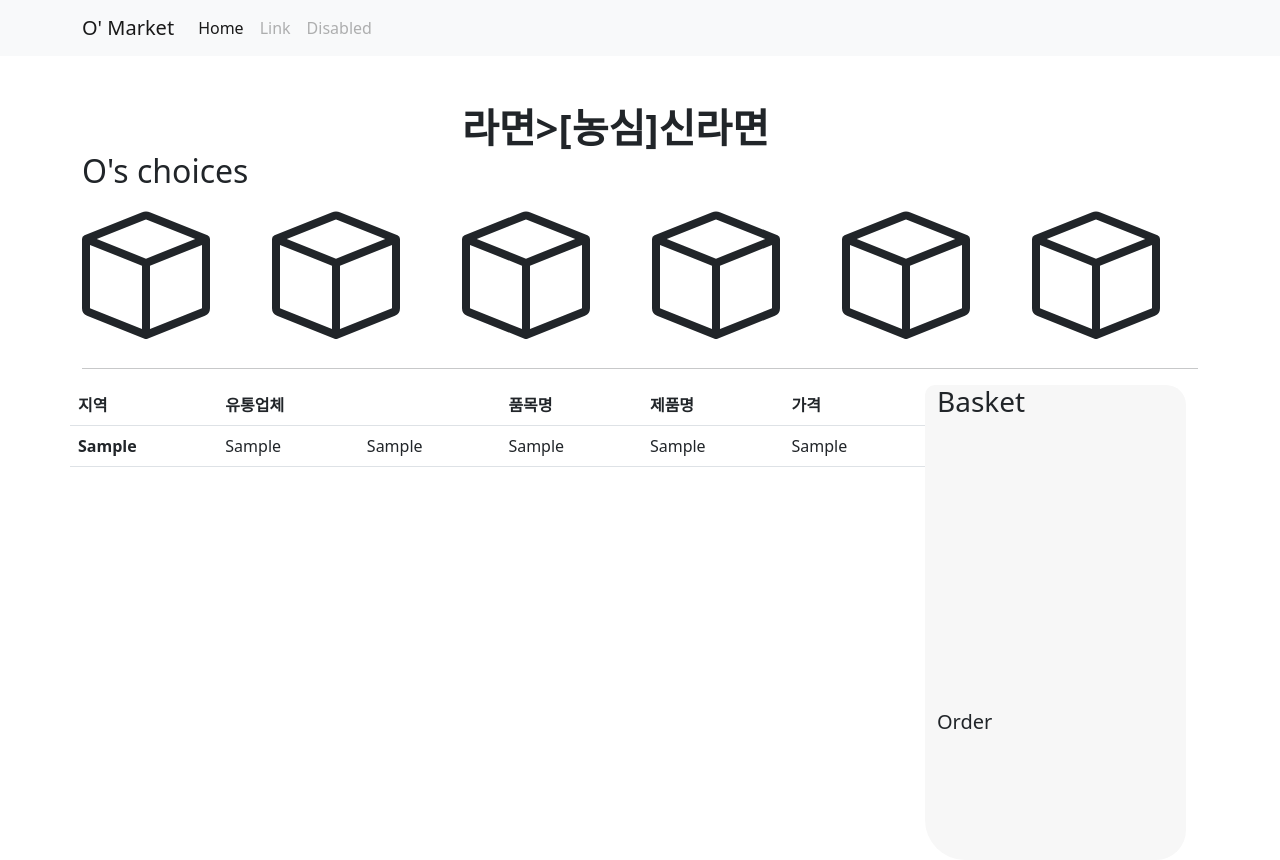
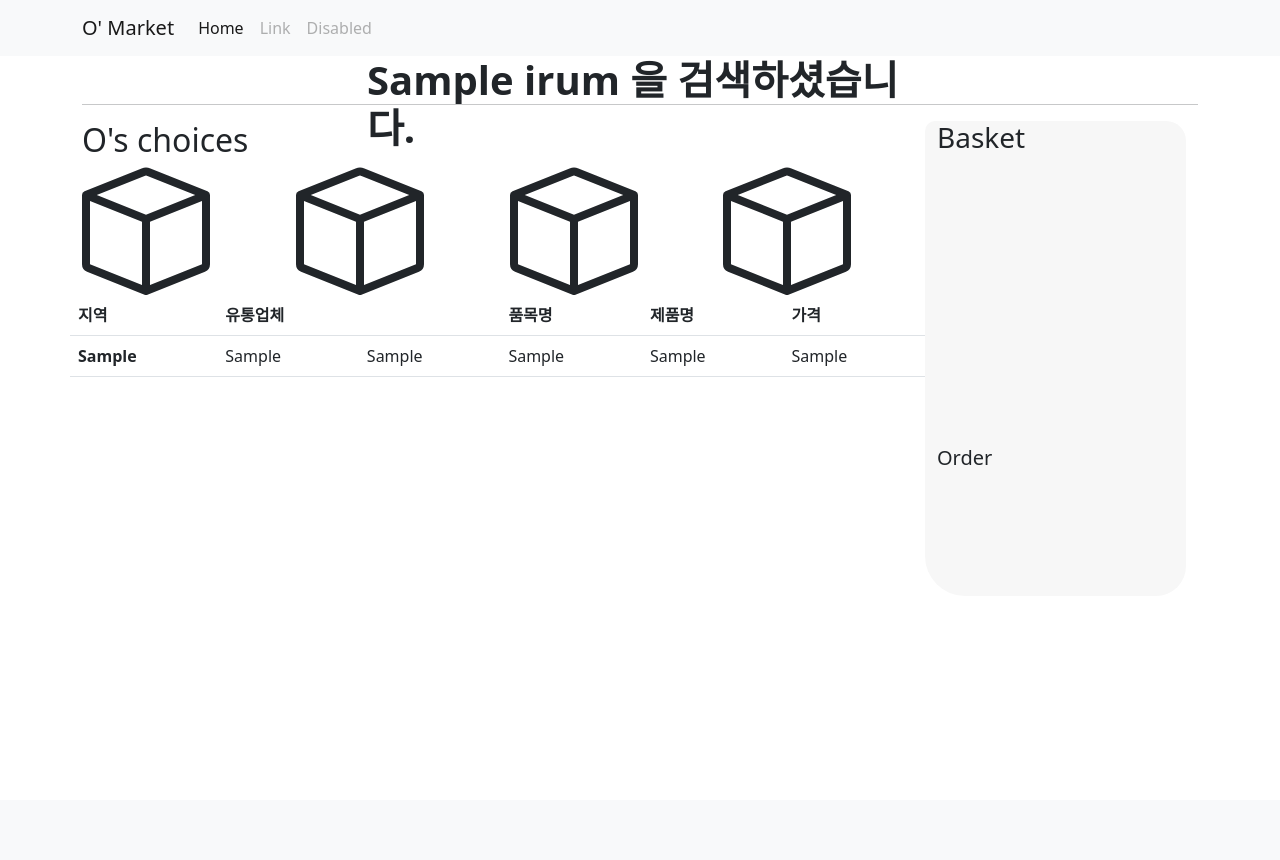
Before and after one commit to kjh000/FinalProject_one, a Django app: template project_app/templates/finder.html in a window 1280 px wide. After the commit the page ends 465 px from the top, so only its background shows below. Run offline with Django 4.2, Linux system fonts and the light colour scheme; the template is opened without the code that fills it: most values are stand-ins (such as "Sample title", 1, 10 or a date in 2020); parts of the project's set-up code (start-up, migrations or seed data) failed here and were passed over.

Commit message:
csv, finder parameter

```diff
--- a/project_app/static/css/finder.css
+++ b/project_app/static/css/finder.css
@@ -1,6 +1,6 @@
 @charset "UTF-8";
 .a{height: 2rem; margin-bottom: 1rem;}
-.choice{height: 200px;}
+.choice{height: auto;}
 .sticky{position: sticky; background-color: rgba(247, 247, 247); width: 100%; height: 475px; top: 270px; border-radius: 10px 20px 30px 40px;}
 .basket{height: 325px;}
 .order{height: 150px;}
--- a/project_app/templates/finder.html
+++ b/project_app/templates/finder.html
@@ -32,50 +32,39 @@
 		</div>
 	</nav>
     <div class="container">
-        <div class="row a"></div>
         <div class="row a">
-            <div class="col-md-4"></div>
-            <div class="col-md-4">
-            	<h1><strong>라면>[농심]신라면</strong></h1>
+            <div class="col-md-3"></div>
+            <div class="col-md-6">
+            	<h1><strong>{{irum}} 을 검색하셨습니다.</strong></h1>
             </div>
-            <div class="col-md-4"></div>
+            <div class="col-md-3"></div>
         </div>
+        <hr/>
+        <div class="row items">
+            <div class="col-md-9">
             	<div class="row choice">
 		            <h2>O's choices</h2>
-            <div class="col-md-2">
+		            <div class="col-md-3">
 		                <svg xmlns="http://www.w3.org/2000/svg" width="8rem" height="8rem" fill="currentColor" class="bi bi-box" viewBox="0 0 16 16">
 		                    <path d="M8.186 1.113a.5.5 0 0 0-.372 0L1.846 3.5 8 5.961 14.154 3.5 8.186 1.113zM15 4.239l-6.5 2.6v7.922l6.5-2.6V4.24zM7.5 14.762V6.838L1 4.239v7.923l6.5 2.6zM7.443.184a1.5 1.5 0 0 1 1.114 0l7.129 2.852A.5.5 0 0 1 16 3.5v8.662a1 1 0 0 1-.629.928l-7.185 2.874a.5.5 0 0 1-.372 0L.63 13.09a1 1 0 0 1-.63-.928V3.5a.5.5 0 0 1 .314-.464L7.443.184z"/>
 		                </svg>
 		            </div>
-            <div class="col-md-2">
+		            <div class="col-md-3">
 		                <svg xmlns="http://www.w3.org/2000/svg" width="8rem" height="8rem" fill="currentColor" class="bi bi-box" viewBox="0 0 16 16">
 		                    <path d="M8.186 1.113a.5.5 0 0 0-.372 0L1.846 3.5 8 5.961 14.154 3.5 8.186 1.113zM15 4.239l-6.5 2.6v7.922l6.5-2.6V4.24zM7.5 14.762V6.838L1 4.239v7.923l6.5 2.6zM7.443.184a1.5 1.5 0 0 1 1.114 0l7.129 2.852A.5.5 0 0 1 16 3.5v8.662a1 1 0 0 1-.629.928l-7.185 2.874a.5.5 0 0 1-.372 0L.63 13.09a1 1 0 0 1-.63-.928V3.5a.5.5 0 0 1 .314-.464L7.443.184z"/>
 		                </svg>
 		            </div>
-            <div class="col-md-2">
+		            <div class="col-md-3">
 		                <svg xmlns="http://www.w3.org/2000/svg" width="8rem" height="8rem" fill="currentColor" class="bi bi-box" viewBox="0 0 16 16">
 		                    <path d="M8.186 1.113a.5.5 0 0 0-.372 0L1.846 3.5 8 5.961 14.154 3.5 8.186 1.113zM15 4.239l-6.5 2.6v7.922l6.5-2.6V4.24zM7.5 14.762V6.838L1 4.239v7.923l6.5 2.6zM7.443.184a1.5 1.5 0 0 1 1.114 0l7.129 2.852A.5.5 0 0 1 16 3.5v8.662a1 1 0 0 1-.629.928l-7.185 2.874a.5.5 0 0 1-.372 0L.63 13.09a1 1 0 0 1-.63-.928V3.5a.5.5 0 0 1 .314-.464L7.443.184z"/>
 		                </svg>
 		            </div>
-            <div class="col-md-2">
-                <svg xmlns="http://www.w3.org/2000/svg" width="8rem" height="8rem" fill="currentColor" class="bi bi-box" viewBox="0 0 16 16">
-                    <path d="M8.186 1.113a.5.5 0 0 0-.372 0L1.846 3.5 8 5.961 14.154 3.5 8.186 1.113zM15 4.239l-6.5 2.6v7.922l6.5-2.6V4.24zM7.5 14.762V6.838L1 4.239v7.923l6.5 2.6zM7.443.184a1.5 1.5 0 0 1 1.114 0l7.129 2.852A.5.5 0 0 1 16 3.5v8.662a1 1 0 0 1-.629.928l-7.185 2.874a.5.5 0 0 1-.372 0L.63 13.09a1 1 0 0 1-.63-.928V3.5a.5.5 0 0 1 .314-.464L7.443.184z"/>
-                </svg>
-            </div>
-            <div class="col-md-2">
-                <svg xmlns="http://www.w3.org/2000/svg" width="8rem" height="8rem" fill="currentColor" class="bi bi-box" viewBox="0 0 16 16">
-                    <path d="M8.186 1.113a.5.5 0 0 0-.372 0L1.846 3.5 8 5.961 14.154 3.5 8.186 1.113zM15 4.239l-6.5 2.6v7.922l6.5-2.6V4.24zM7.5 14.762V6.838L1 4.239v7.923l6.5 2.6zM7.443.184a1.5 1.5 0 0 1 1.114 0l7.129 2.852A.5.5 0 0 1 16 3.5v8.662a1 1 0 0 1-.629.928l-7.185 2.874a.5.5 0 0 1-.372 0L.63 13.09a1 1 0 0 1-.63-.928V3.5a.5.5 0 0 1 .314-.464L7.443.184z"/>
-                </svg>
-            </div>
-            <div class="col-md-2">
+		            <div class="col-md-3">
 		                <svg xmlns="http://www.w3.org/2000/svg" width="8rem" height="8rem" fill="currentColor" class="bi bi-box" viewBox="0 0 16 16">
 		                    <path d="M8.186 1.113a.5.5 0 0 0-.372 0L1.846 3.5 8 5.961 14.154 3.5 8.186 1.113zM15 4.239l-6.5 2.6v7.922l6.5-2.6V4.24zM7.5 14.762V6.838L1 4.239v7.923l6.5 2.6zM7.443.184a1.5 1.5 0 0 1 1.114 0l7.129 2.852A.5.5 0 0 1 16 3.5v8.662a1 1 0 0 1-.629.928l-7.185 2.874a.5.5 0 0 1-.372 0L.63 13.09a1 1 0 0 1-.63-.928V3.5a.5.5 0 0 1 .314-.464L7.443.184z"/>
 		                </svg>
 		            </div>
 		        </div>
-        <hr/>
-        <div class="row items">
-            <div class="col-md-9">
                 <div class="row item">
 					<table class="table table-hover">
 						<thead>
```
Also changed, not shown: project_app/templates/main.html (+5 -5 lines), project_app/views.py (+20 -4 lines). Lines whose indentation alone changed are shown as unchanged.
